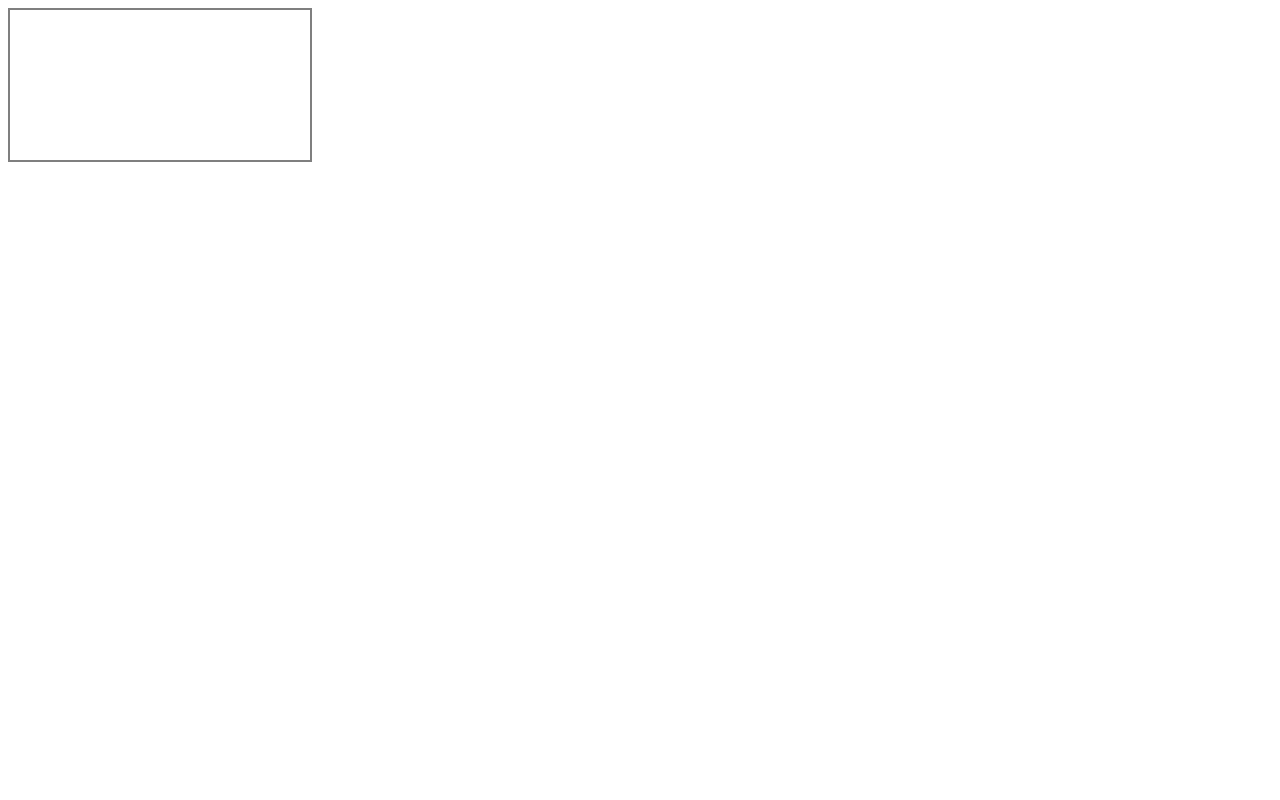
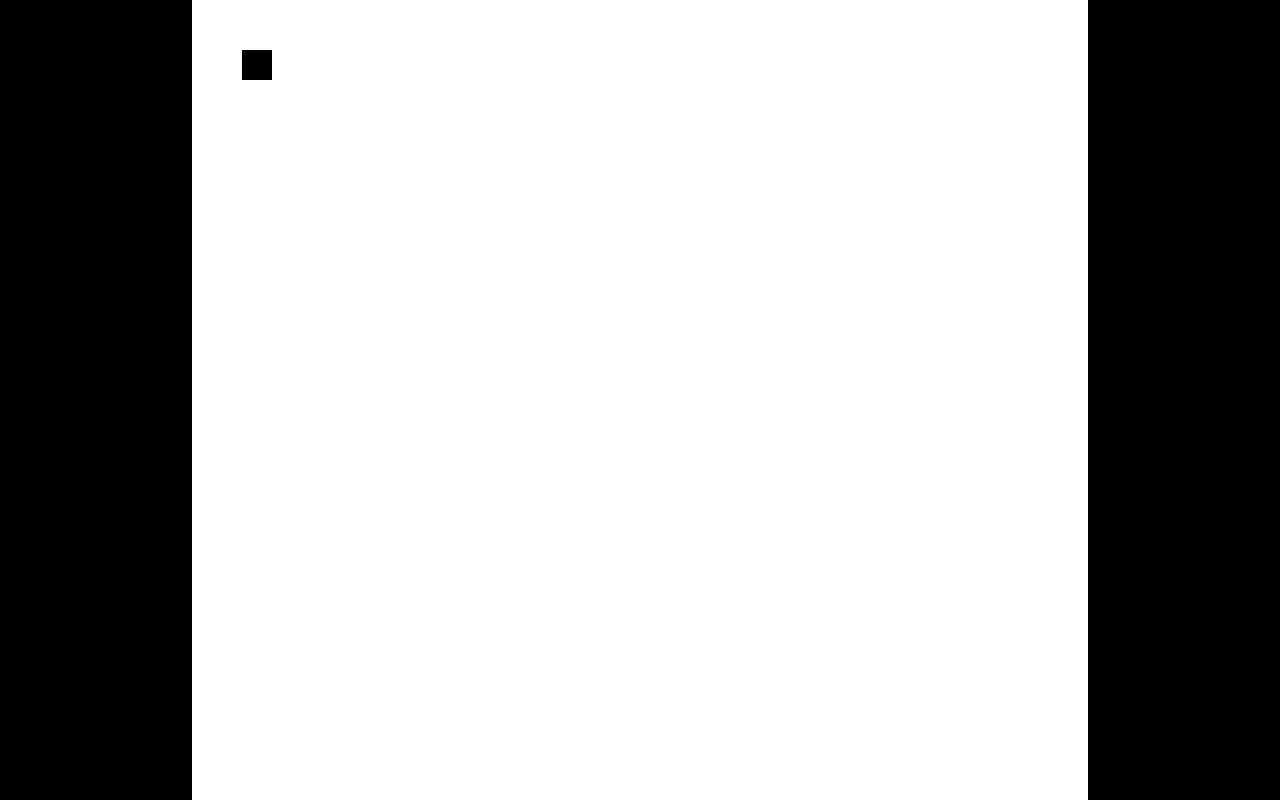
Before and after one commit to Dimitri13Freitas/oReinaldo, a plain HTML site: page index.html in a window 1280 px wide. Drawn offline with Linux system fonts and the light colour scheme.

Commit message:
movimento do personagem

```diff
--- a/index.html
+++ b/index.html
@@ -1,19 +1,32 @@
 <!DOCTYPE html>
-<html lang="en">
+<html lang="pt-br">
 
 <head>
   <meta charset="UTF-8">
   <meta name="viewport" content="width=device-width, initial-scale=1.0">
-  <title>O rei da Pradaria</title>
+  <title>O Reinaldo</title>
 </head>
 
 <body>
-  <canvas id="myCanvas" width="300" height="150"></canvas>
+  <canvas id="myCanvas" height="300" width="300"></canvas>
 </body>
 
+<script src="./script.js"></script>
+
+
 <style>
+  * {
+    margin: 0;
+    padding: 0;
+  }
+
+  body {
+    background: black;
+  }
+
   #myCanvas {
-    border: solid 2px rgba(0, 0, 0, 0.5);
+    display: block;
+    margin: 0 auto;
   }
 </style>
 
--- /dev/null
+++ b/script.js
@@ -0,0 +1,52 @@
+/** @type {HTMLCanvasElement} */
+class Player {
+  constructor(x, y, size, speed, ctx) {
+    this.x = x;
+    this.y = y;
+    this.size = size;
+    this.speed = speed;
+    this.ctx = ctx;
+    this.keys = {};
+    window.addEventListener("keydown", (e) => (this.keys[e.key] = true));
+    window.addEventListener("keyup", (e) => (this.keys[e.key] = false));
+  }
+
+  update() {
+    this.move();
+    if (this.keys["ArrowUp"]) console.log("fire");
+  }
+
+  move() {
+    if (this.keys["w"]) this.y -= this.speed;
+    if (this.keys["a"]) this.x -= this.speed;
+    if (this.keys["s"]) this.y += this.speed;
+    if (this.keys["d"]) this.x += this.speed;
+  }
+  draw() {
+    this.ctx.clearRect(0, 0, this.ctx.canvas.width, this.ctx.canvas.height);
+    this.ctx.fillRect(this.x, this.y, this.size, this.size);
+  }
+
+  loop() {
+    this.update();
+    this.draw();
+    requestAnimationFrame(() => this.loop());
+  }
+}
+
+window.onload = () => {
+  const canvas = document.getElementById("myCanvas");
+  const ctx = canvas.getContext("2d");
+
+  const windowWidth = window.innerWidth * 0.7;
+  const windowHeight = window.innerHeight;
+
+  canvas.width = windowWidth;
+  canvas.height = windowHeight;
+
+  canvas.style.background = "white";
+  const player = new Player(50, 50, 30, 5, ctx);
+  player.loop();
+};
+
+window.addEventListener("keydown", (e) => console.log(e.key));
```
